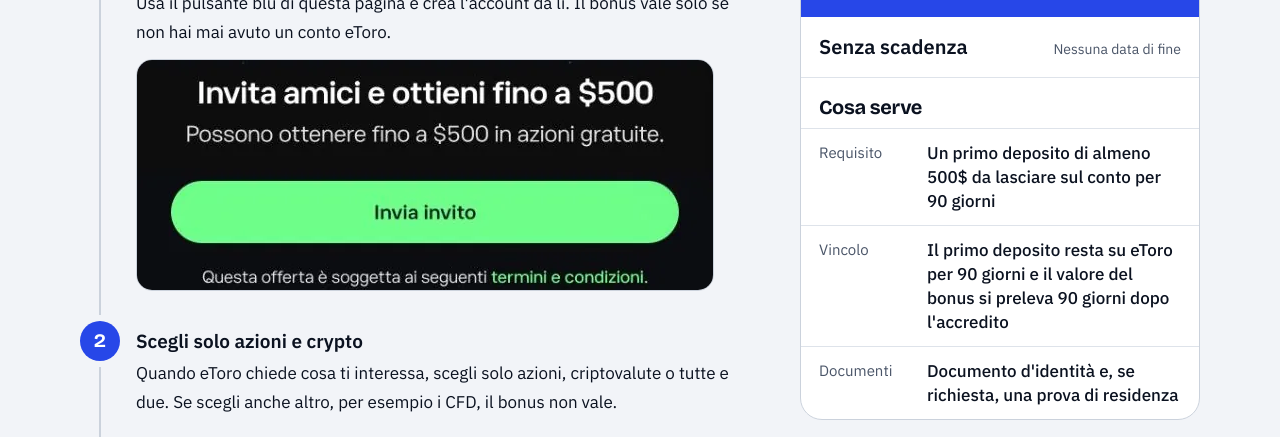
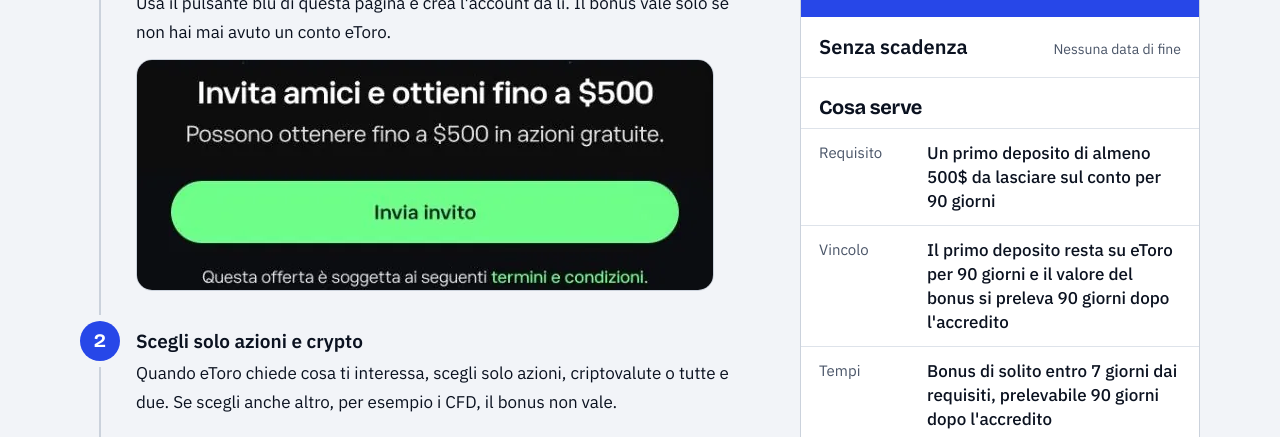
Before and after one commit to proismamaster/bonus-in-chiaro, a plain HTML site: page bonus/etoro/index.html in a window 1280 px wide. Shown: the part 462-899 px from the top of the page. Drawn offline with Linux system fonts and the light colour scheme.

Commit message:
Aggiornamento 2026-11-23

```diff
--- a/bonus/etoro/index.html
+++ b/bonus/etoro/index.html
@@ -43,7 +43,7 @@
 <section class="riquadro">
 <div class="importo"><div class="etichetta">Bonus</div><div class="destra"><div class="n da">40–500<span class="u">$</span></div><div class="per">in azioni o crypto</div></div></div>
 <div class="scadenza-box "><span class="scad-t" data-scad-t>Senza scadenza</span><span class="scad-d" data-scad-d>Nessuna data di fine</span></div>
-<div class="serve"><h2>Cosa serve</h2><dl><div><dt>Requisito</dt><dd>Un primo deposito di almeno 500$ da lasciare sul conto per 90 giorni</dd></div><div><dt>Vincolo</dt><dd>Il primo deposito resta su eToro per 90 giorni e il valore del bonus si preleva 90 giorni dopo l'accredito</dd></div><div><dt>Documenti</dt><dd>Documento d'identità e, se richiesta, una prova di residenza</dd></div></dl></div>
+<div class="serve"><h2>Cosa serve</h2><dl><div><dt>Requisito</dt><dd>Un primo deposito di almeno 500$ da lasciare sul conto per 90 giorni</dd></div><div><dt>Vincolo</dt><dd>Il primo deposito resta su eToro per 90 giorni e il valore del bonus si preleva 90 giorni dopo l'accredito</dd></div><div><dt>Tempi</dt><dd>Bonus di solito entro 7 giorni dai requisiti, prelevabile 90 giorni dopo l'accredito</dd></div><div><dt>Documenti</dt><dd>Documento d'identità e, se richiesta, una prova di residenza</dd></div></dl></div>
 </section>
 
 <button type="button" class="fatto" aria-pressed="false" data-fatto><span class="segno"><svg class="ico" viewBox="0 0 24 24" aria-hidden="true"><path d="M5 12.5l4.5 4.5L19 7.5"/></svg></span><span data-fatto-t>Segna come già fatto</span></button>
```
